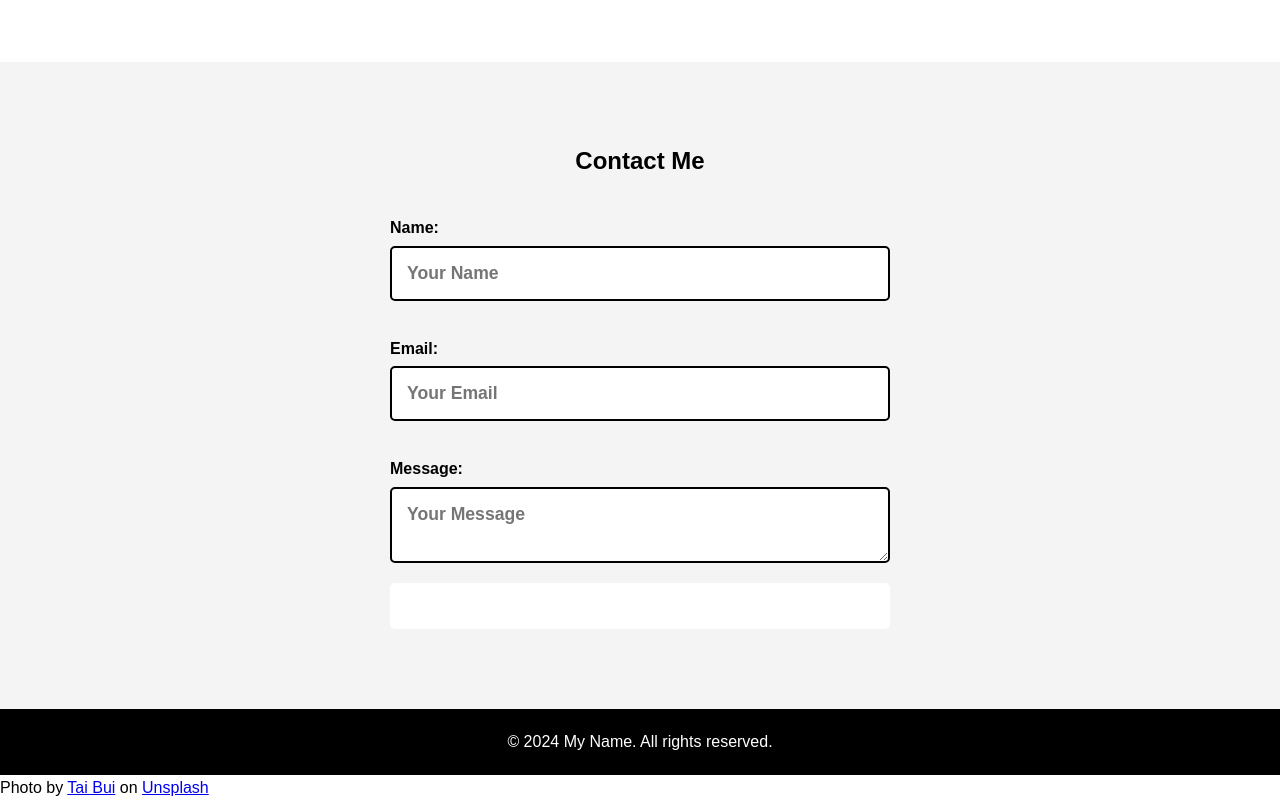
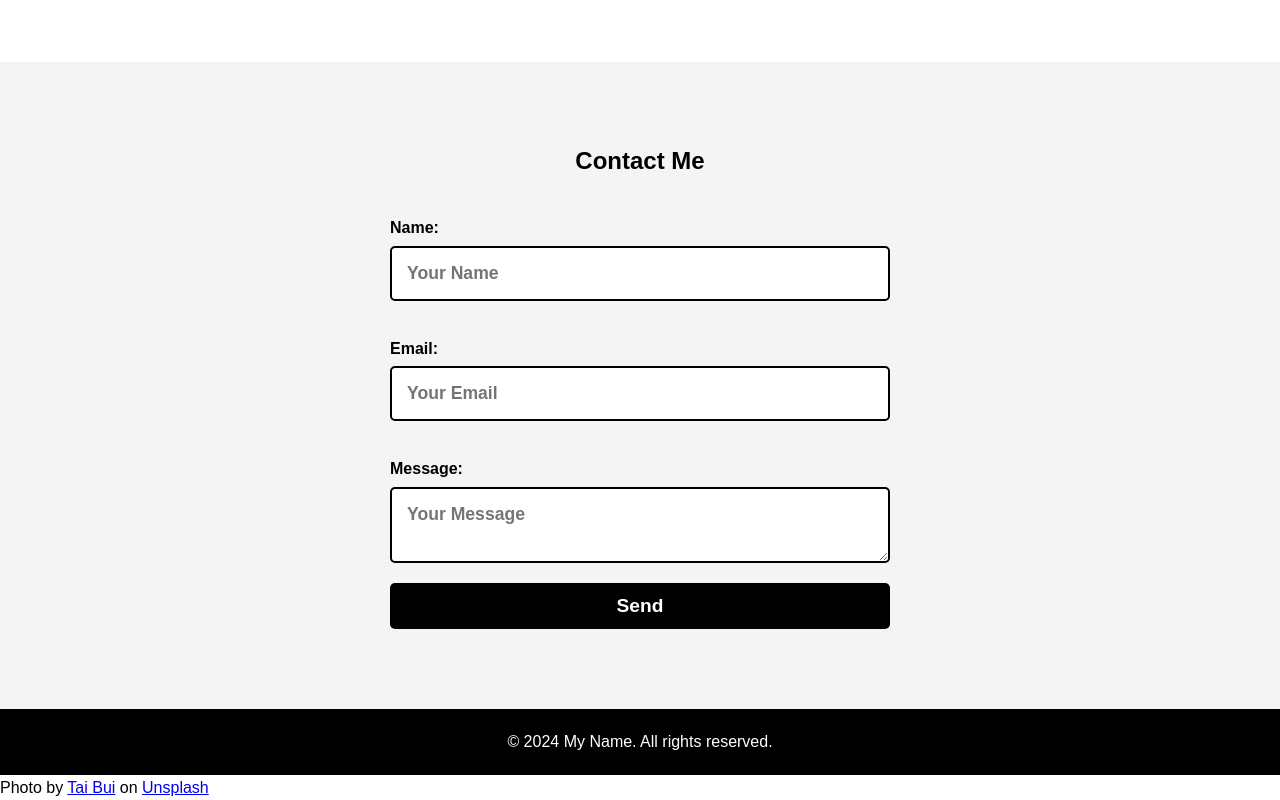
Before and after one commit to billywithaw1lly/myResumeWebsite, a plain HTML site: page index.html in a window 1280 px wide. Shown: the part 1948-2748 px from the top of the page. Drawn offline with Linux system fonts and the light colour scheme.

Commit message:
correcting send button for contact me form

```diff
--- a/style.css
+++ b/style.css
@@ -233,19 +233,19 @@ header .btn:hover {
 }
 
 .contact-form button {
-    background-color: white;
-    color: #fff;
+    background-color: black;
+    color:white;
     padding: 12px 25px;
     border: none;
     border-radius: 5px;
     font-size: 1.2rem;
     font-weight: 700;
     cursor: pointer;
-    transition: background-color 0.3s ease;
+    transition: opacity 0.3s ease;
 }
 
 .contact-form button:hover {
-    background-color: #444;
+    opacity: 0.5;
 }
 
 /* Footer */
```
Also changed, not shown: index.html (+0 -2 lines).
